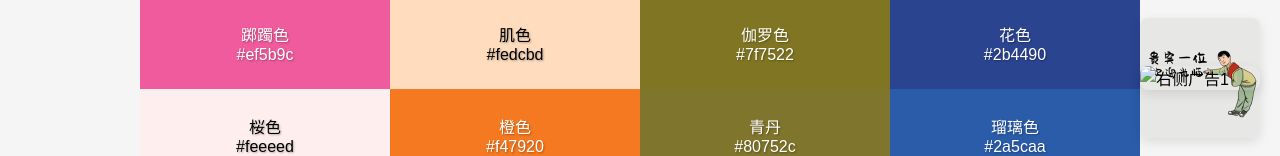
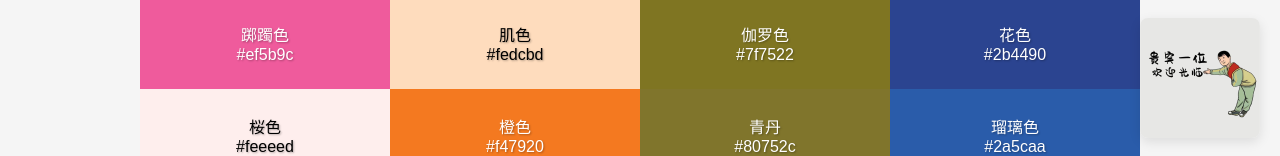
Before and after one commit to Dinger-Sir/sezhichaxun, a plain HTML site: page index.html in a window 1280 px wide. Shown: the part 322-478 px from the top of the page. Drawn offline with nearby package versions, Linux system fonts and the light colour scheme.

Commit message:
Update index.html

```diff
--- a/index.html
+++ b/index.html
@@ -583,11 +583,6 @@
 </div>
 <div class="sidebar-mask" onclick="toggleSidebar()"></div>
 
-<!-- 在container闭合标签前添加 -->
-  <div class="right-banner">
-    <img src="placeholder-1.jpg" alt="右侧广告1" id="rightAd1">
-  </div>
-
   <!-- 原有container内容保持不变 -->
   <div class="container">
     <!-- 页面原有内容 -->
```
